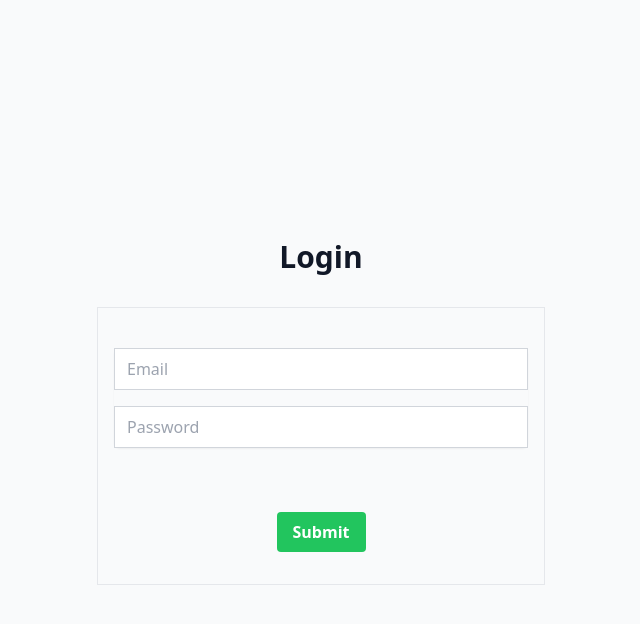
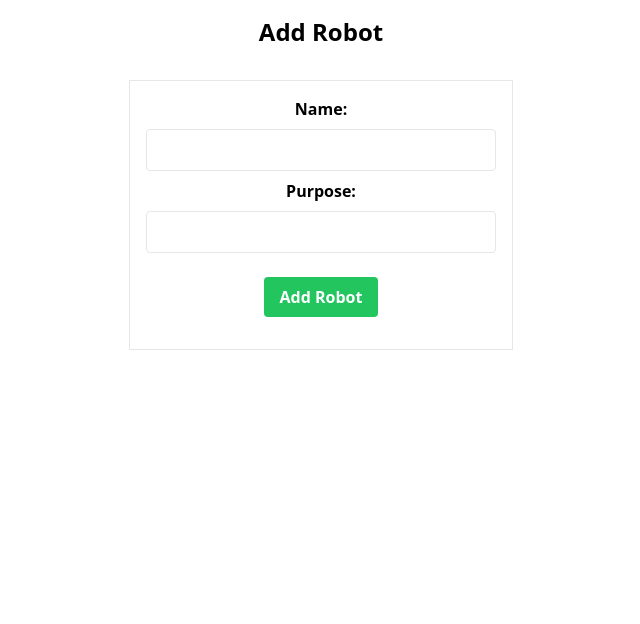
Before and after one commit to jmvsevilleja/robot-tracker-frontend-react, a React (Create React App) app: page /robot in a window 1280 px wide. Shown: the top 624 px of the page, without its empty margins (319-959 px from the left). Built offline with nearby package versions, Linux system fonts and the light colour scheme.

Commit message:
Added list add edit robot form

```diff
--- a/src/App.tsx
+++ b/src/App.tsx
@@ -1,6 +1,8 @@
 import React from "react";
 import { BrowserRouter, Route, Routes } from "react-router-dom";
 import LoginPage from "./pages/LoginPage";
+import RobotListPage from "./pages/RobotListPage";
+import RobotForm from "./pages/RobotForm";
 import { getCurrentUser } from "./api/auth";
 
 function App() {
@@ -14,8 +16,10 @@ function App() {
             <Routes>
               <Route
                 path="*"
-                element={isAuthenticated ? <></> : <LoginPage />}
+                element={isAuthenticated ? <RobotListPage /> : <LoginPage />}
               />
+              <Route path="/robot" element={<RobotForm />} />
+              <Route path="/robot/:id" element={<RobotForm />} />
             </Routes>
           </main>
         </BrowserRouter>
--- /dev/null
+++ b/src/pages/RobotForm.tsx
@@ -0,0 +1,85 @@
+import React, { useState, useEffect } from "react";
+import { useNavigate, useParams } from "react-router-dom";
+import { Robot, createRobot, updateRobot, getRobotById } from "../api/robots";
+
+interface RouteParams extends Record<string, string | undefined> {
+  id: string;
+}
+
+const RobotForm: React.FC = () => {
+  const { id } = useParams<RouteParams>();
+  const [formState, setFormState] = useState<Robot>({
+    name: "",
+    purpose: "",
+  });
+  const navigate = useNavigate();
+
+  useEffect(() => {
+    if (id) {
+      getRobotById(id).then((robot) => setFormState(robot));
+    }
+  }, [id]);
+
+  const handleSubmit = async (e: React.FormEvent<HTMLFormElement>) => {
+    e.preventDefault();
+    if (id) {
+      await updateRobot(formState);
+      navigate("/");
+    } else {
+      await createRobot(formState);
+      navigate("/");
+    }
+  };
+
+  const handleInputChange = (e: React.ChangeEvent<HTMLInputElement>) => {
+    const { name, value } = e.target;
+    setFormState((prevFormState) => ({
+      ...prevFormState,
+      [name]: value,
+    }));
+  };
+
+  return (
+    <div className="flex flex-col items-center">
+      {id ? (
+        <h1 className="text-2xl font-bold my-4">Edit Robot</h1>
+      ) : (
+        <h1 className="text-2xl font-bold my-4">Add Robot</h1>
+      )}
+      <form
+        onSubmit={handleSubmit}
+        className="flex flex-col items-center w-96 border p-4 my-4"
+      >
+        <label htmlFor="name" className="font-bold">
+          Name:
+        </label>
+        <input
+          type="text"
+          id="name"
+          name="name"
+          value={formState.name}
+          onChange={handleInputChange}
+          className="border rounded p-2 my-2 w-full"
+        />
+        <label htmlFor="purpose" className="font-bold">
+          Purpose:
+        </label>
+        <input
+          id="purpose"
+          name="purpose"
+          value={formState.purpose}
+          onChange={handleInputChange}
+          className="border rounded p-2 my-2 w-full"
+        />
+        <button
+          type="submit"
+          className="bg-green-500 hover:bg-green-700 text-white font-bold py-2 px-4 rounded my-4"
+        >
+          {id ? "Update Robot" : "Add Robot"}
+        </button>
+      </form>
+    </div>
+  );
+};
+
+export default RobotForm;
--- /dev/null
+++ b/src/pages/RobotListPage.tsx
@@ -0,0 +1,63 @@
+import React, { useState, useEffect } from "react";
+import { Link } from "react-router-dom";
+import { deleteRobot, getRobots, Robot } from "../api/robots";
+
+const RobotListPage: React.FC = () => {
+  const [robots, setRobots] = useState<Robot[]>([]);
+
+  useEffect(() => {
+    const fetchRobots = async () => {
+      const robots = await getRobots();
+      setRobots(robots);
+    };
+    fetchRobots();
+  }, []);
+
+  const handleDelete = async (id: string | undefined) => {
+    if (id) {
+      const message = await deleteRobot(id);
+      console.log(message);
+      setRobots((prevRobots) => prevRobots.filter((robot) => robot.id !== id));
+    }
+  };
+
+  return (
+    <div className="flex flex-col items-center">
+      <h1 className="text-2xl font-bold my-4">Robot List</h1>
+      <Link
+        to="/robot"
+        className="bg-green-500 hover:bg-green-700 text-white font-bold py-2 px-4 rounded my-4"
+      >
+        Add Robot
+      </Link>
+      {robots.length === 0 && <p>No robots found.</p>}
+      {robots.map((robot) => (
+        <div
+          key={robot.id}
+          className="flex items-center justify-between w-96 border p-4 my-2"
+        >
+          <div>
+            <h2 className="font-bold text-lg">{robot.name}</h2>
+            <p className="text-gray-500">{robot.purpose}</p>
+          </div>
+          <div className="flex items-center">
+            <Link
+              to={`/robot/${robot.id}`}
+              className="bg-blue-500 hover:bg-blue-700 text-white font-bold py-2 px-4 rounded mx-2"
+            >
+              Edit
+            </Link>
+            <button
+              className="bg-red-500 hover:bg-red-700 text-white font-bold py-2 px-4 rounded"
+              onClick={() => handleDelete(robot.id)}
+            >
+              Delete
+            </button>
+          </div>
+        </div>
+      ))}
+    </div>
+  );
+};
+
+export default RobotListPage;
```
